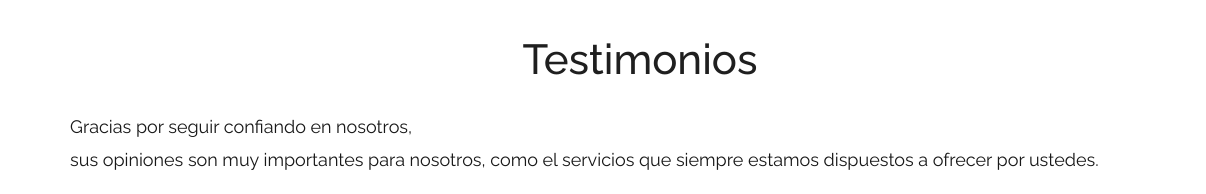
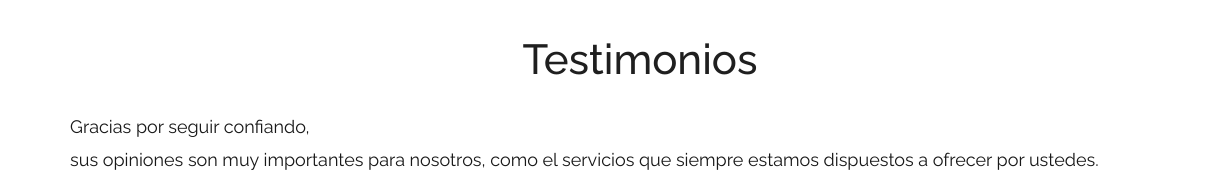
Before and after one commit to jorgerj22/proyectoredpsicohispana, a plain HTML site: page testimonials.html in a window 1280 px wide. Shown: the part 606-800 px from the top of the page, 0-1206 px from the left. Drawn offline with Linux system fonts and the light colour scheme.

Commit message:
terminado

```diff
--- a/testimonials.html
+++ b/testimonials.html
@@ -145,7 +145,7 @@
         <div class="container">
             <div class="section-title text-center">
                 <h3>Testimonios</h3>
-                <p class="lead">Gracias por seguir confiando en nosotros,<br>sus opiniones son muy importantes para nosotros, como el servicios que siempre estamos dispuestos a ofrecer por ustedes.</p>
+                <p class="lead">Gracias por seguir confiando,<br>sus opiniones son muy importantes para nosotros, como el servicios que siempre estamos dispuestos a ofrecer por ustedes.</p>
             </div><!-- end title -->
 
             <div class="row">
```
Also changed, not shown: uploads/intro.jpg (deleted), uploads/logo_01.png (deleted), uploads/logo_02.png (deleted), uploads/logo_03.png (deleted), uploads/logo_04.png (deleted), uploads/logo_05.png (deleted), uploads/logo_06.png (deleted), uploads/novedad3.png (deleted), uploads/novedad4.png (deleted), uploads/novedad5.png (deleted), uploads/novedad6.png (deleted), uploads/novedades2.png (deleted), uploads/parallax_03.jpg (deleted), uploads/pexels-ann.png (deleted), 3 more files.
